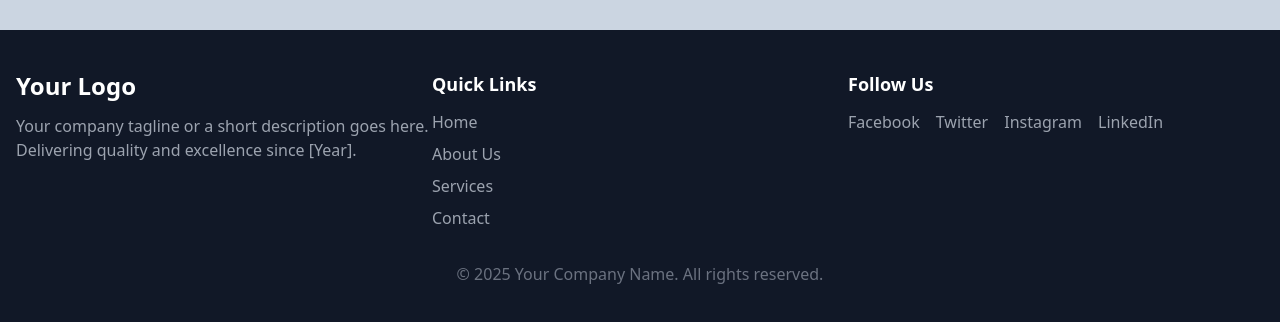
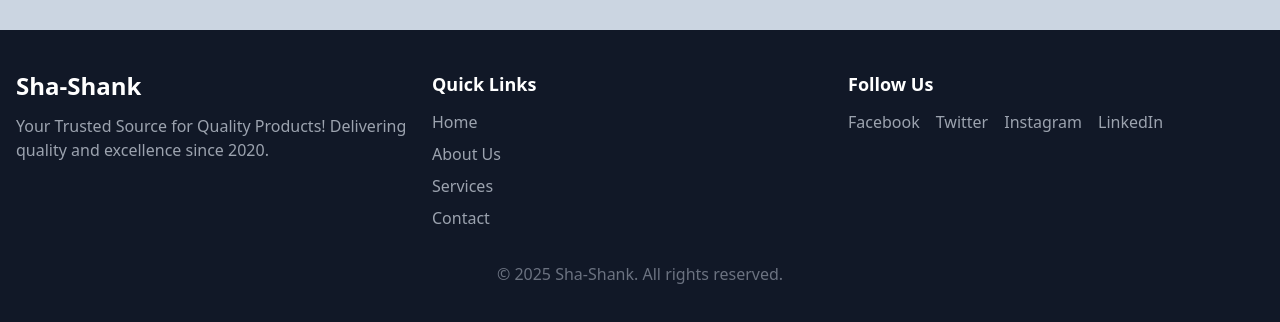
Before and after one commit to 779828/Demo-Site, a React (Vite) app: page / in a window 1280 px wide. Shown: the part 927-1249 px from the top of the page. Built offline with nearby package versions, Linux system fonts and the light colour scheme.

Commit message:
project upd

```diff
--- a/src/components/Footer.jsx
+++ b/src/components/Footer.jsx
@@ -6,10 +6,10 @@ const Footer = () => {
       <div className="container mx-auto px-4">
         <div className="flex flex-wrap justify-between">
           <div className="w-full md:w-1/3 mb-6 md:mb-0">
-            <h2 className="text-2xl font-bold text-white mb-3">Your Logo</h2>
+            <h2 className="text-2xl font-bold text-white mb-3">Sha-Shank</h2>
             <p className="text-gray-400">
-              Your company tagline or a short description goes here. Delivering
-              quality and excellence since [Year].
+              Your Trusted Source for Quality Products! Delivering quality and
+              excellence since 2020.
             </p>
           </div>
 
@@ -74,8 +74,7 @@ const Footer = () => {
 
         <div className="mt-8 text-center text-gray-500">
           <p>
-            &copy; {new Date().getFullYear()} Your Company Name. All rights
-            reserved.
+            &copy; {new Date().getFullYear()} Sha-Shank. All rights reserved.
           </p>
         </div>
       </div>
```
